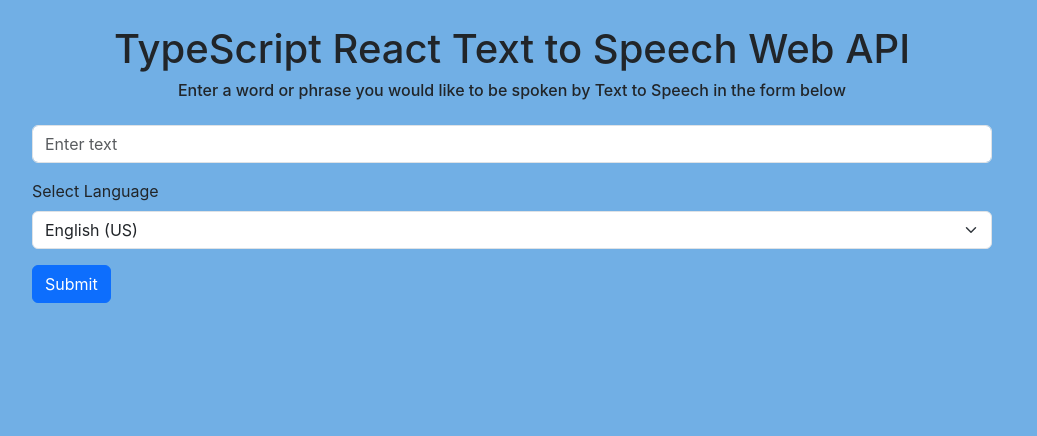
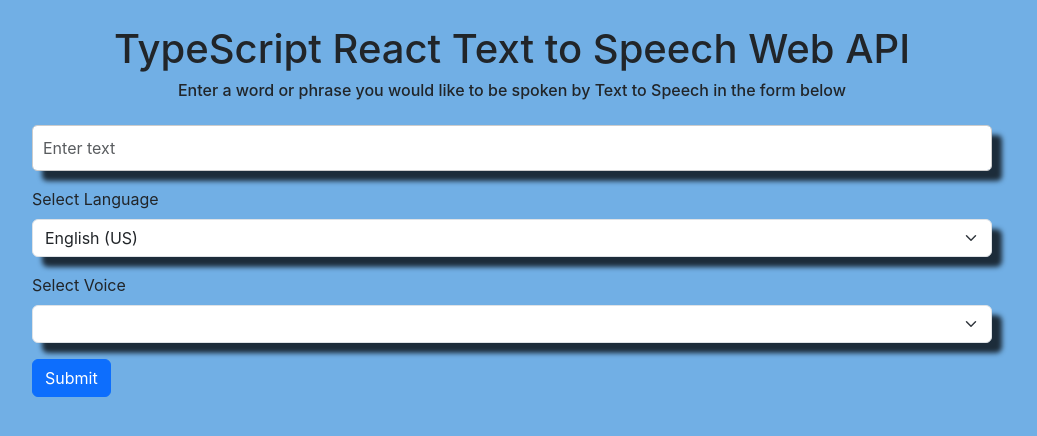
Before and after one commit to matthewgstillman/typescript-react-text-to-speech-api, a React (Create React App) app: page / in a window 1280 px wide. Shown: the top 436 px of the page, without its empty margins (128-1165 px from the left). Built offline with nearby package versions, Linux system fonts and the light colour scheme.

Commit message:
stylesheet updates

```diff
--- a/src/components/FormComponent.tsx
+++ b/src/components/FormComponent.tsx
@@ -1,23 +1,44 @@
-import React, { useState } from "react";
+import React, { useState, useEffect } from "react";
 import Button from "react-bootstrap/Button";
 import Form from "react-bootstrap/Form";
 
 interface FormData {
   name: string;
   language: string;
+  voice: string; // Added to handle selected voice
 }
 
 const FormComponent = () => {
   const [searchTerm, setSearchTerm] = useState<FormData>({
     name: "",
     language: "en-US",
+    voice: "", // Default empty voice selection
   });
+  const [voices, setVoices] = useState<SpeechSynthesisVoice[]>([]);
 
-  const speechSynthesis = (searchParameter: string, lang: string) => {
+  // Load available voices when the component mounts
+  useEffect(() => {
+    const loadVoices = () => {
+      const availableVoices = window.speechSynthesis.getVoices();
+      setVoices(availableVoices);
+    };
+
+    if (window.speechSynthesis.onvoiceschanged !== undefined) {
+      window.speechSynthesis.onvoiceschanged = loadVoices;
+    }
+    loadVoices();
+  }, []);
+
+  const speechSynthesis = (
+    searchParameter: string,
+    lang: string,
+    voiceName: string
+  ) => {
     if ("speechSynthesis" in window) {
       let msg = new SpeechSynthesisUtterance();
       msg.text = searchParameter;
       msg.lang = lang;
+      msg.voice = voices.find((voice) => voice.name === voiceName) || voices[0]; // Set selected voice or fallback
       window.speechSynthesis.speak(msg);
     } else {
       alert("Sorry, your browser doesn't support text to speech!");
@@ -36,7 +57,7 @@ const FormComponent = () => {
   const handleSubmit = (event: React.FormEvent<HTMLFormElement>) => {
     event.preventDefault();
     console.log(`Search Term about to be submitted: ${searchTerm.name}`);
-    speechSynthesis(searchTerm.name, searchTerm.language);
+    speechSynthesis(searchTerm.name, searchTerm.language, searchTerm.voice);
   };
 
   return (
@@ -55,7 +76,7 @@ const FormComponent = () => {
             onChange={handleChange}
           />
         </Form.Group>
-        <Form.Group className="mb-3" controlId="formBasicSelect">
+        <Form.Group className="mb-3" controlId="formBasicSelectLanguage">
           <Form.Label>Select Language</Form.Label>
           <Form.Select
             name="language"
@@ -67,6 +88,20 @@ const FormComponent = () => {
             <option value="es-ES">Spanish (Spain)</option>
             <option value="fr-FR">French</option>
             <option value="de-DE">German</option>
+          </Form.Select>
+        </Form.Group>
+        <Form.Group className="mb-3" controlId="formBasicSelectVoice">
+          <Form.Label>Select Voice</Form.Label>
+          <Form.Select
+            name="voice"
+            value={searchTerm.voice}
+            onChange={handleChange}
+          >
+            {voices.map((voice, index) => (
+              <option key={index} value={voice.name}>
+                {voice.name} ({voice.lang})
+              </option>
+            ))}
           </Form.Select>
         </Form.Group>
         <Button variant="primary" type="submit">
--- a/src/styles/styles.css
+++ b/src/styles/styles.css
@@ -28,4 +28,23 @@
 }
 .searchTermContainer h4 {
   font-weight: 900;
+}
+
+input,
+select,
+textarea,
+.form-control {
+  box-shadow: 10px 10px 5px 0px rgba(0, 0, 0, 0.75);
+  border: 1px solid #ccc;
+  padding: 10px;
+  border-radius: 5px;
+  transition: box-shadow 0.3s, border-color 0.3s;
+}
+input:focus,
+select:focus,
+textarea:focus,
+.form-control:focus {
+  box-shadow: 10px 6px 5px 0px rgba(0, 0, 0, 0.75);
+  border-color: #71afe5;
+  outline: none;
 }/*# sourceMappingURL=styles.css.map */
--- a/src/styles/styles.scss
+++ b/src/styles/styles.scss
@@ -32,3 +32,20 @@ $light-blue: #71afe5;
     font-weight: 900;
   }
 }
+
+input,
+select,
+textarea,
+.form-control {
+  box-shadow: 10px 10px 5px 0px rgba(0, 0, 0, 0.75);
+  border: 1px solid #ccc;
+  padding: 10px;
+  border-radius: 5px;
+  transition: box-shadow 0.3s, border-color 0.3s;
+
+  &:focus {
+    box-shadow: 10px 6px 5px 0px rgba(0, 0, 0, 0.75);
+    border-color: #71afe5;
+    outline: none;
+  }
+}
```
Also changed, not shown: 1 other file (tests, documents, lock files or other folders).
